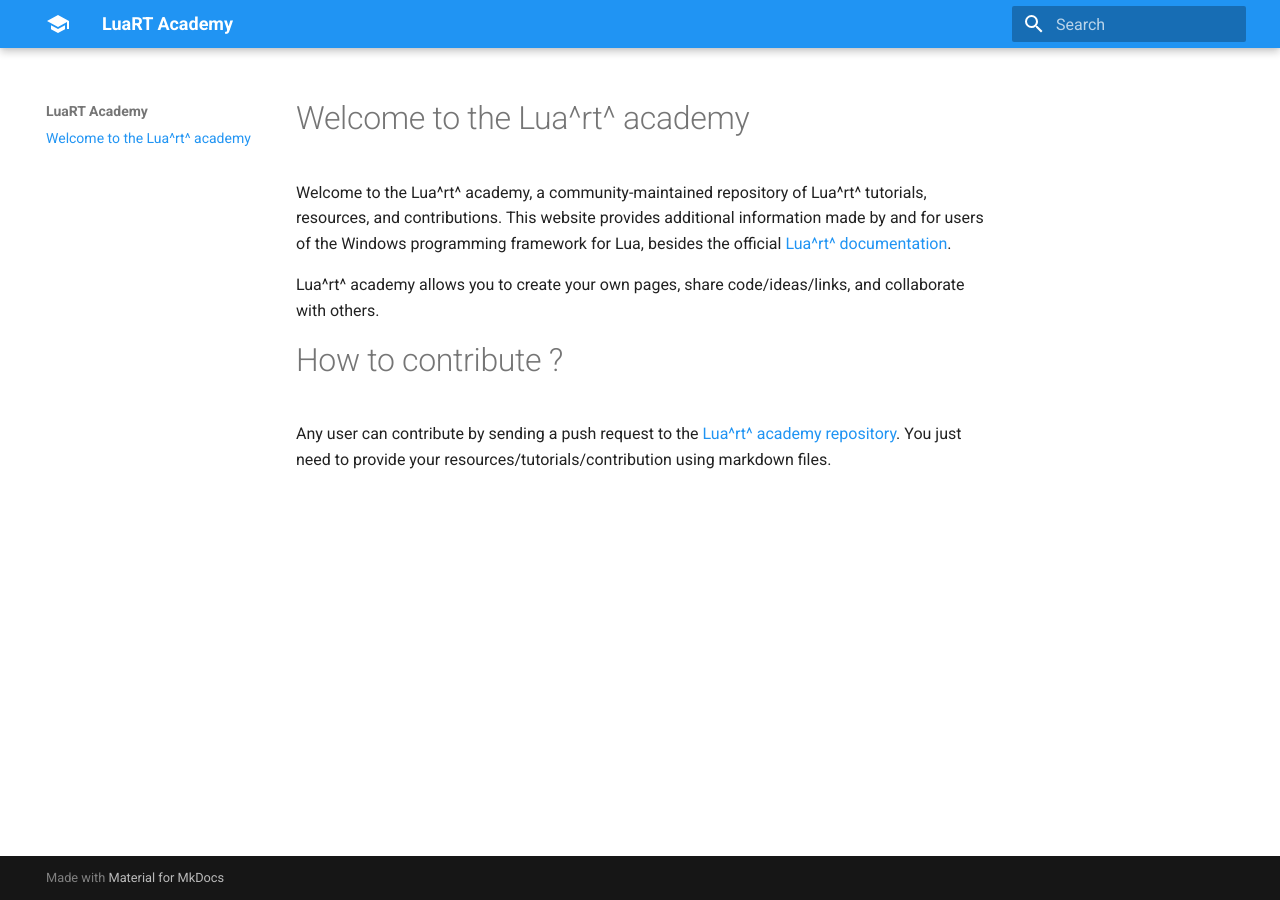
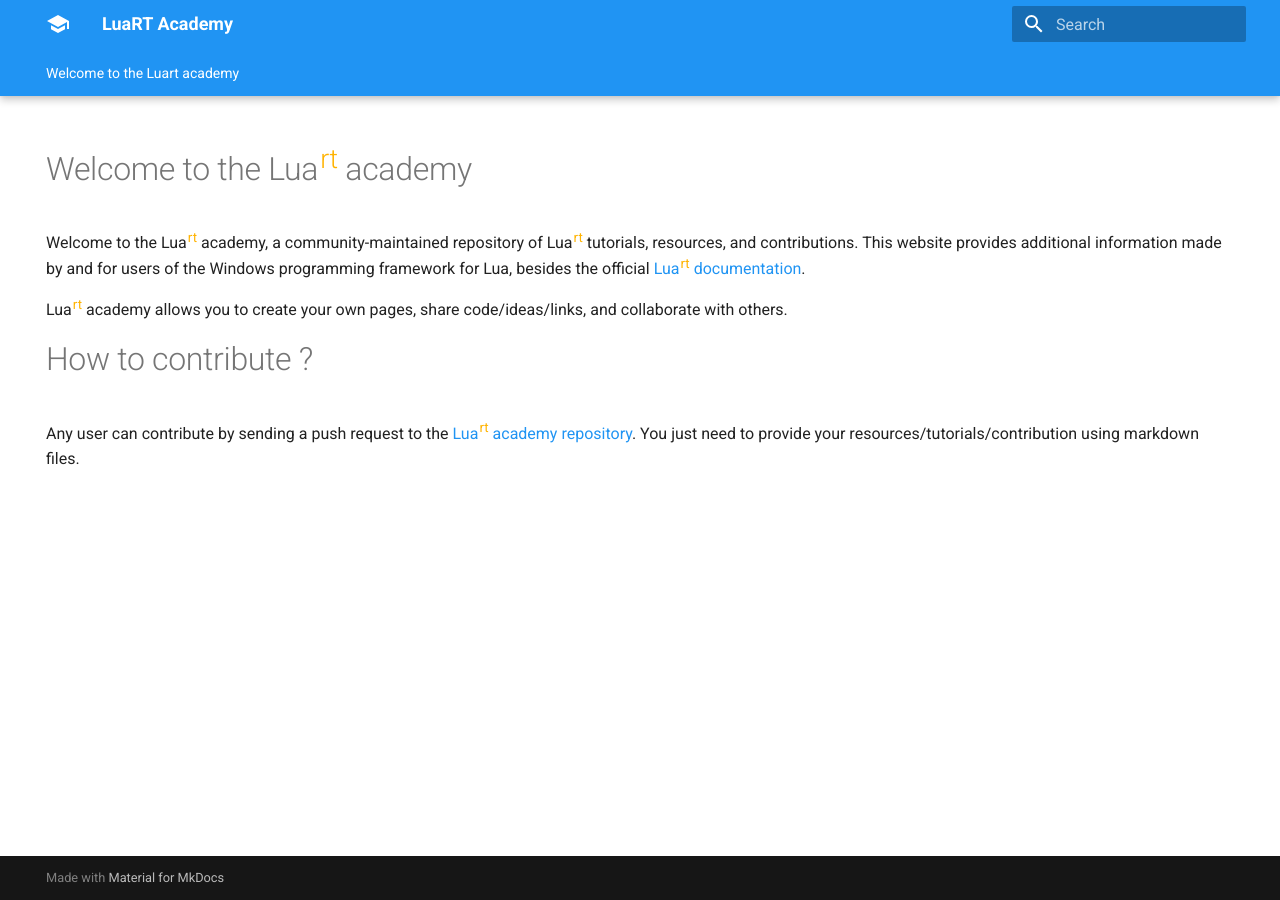
Before and after one commit to starfire11/mdtest, an MkDocs documentation site: the page built from docs/index.md, in a window 1280 px wide. Built offline with MkDocs 1.6.1 and Material for MkDocs 9.7.7, drawn with Linux system fonts in a browser that asks for light colours; some of the changed lines change nothing that is shown.

Commit message:
Updated index page

```diff
--- a/docs/index.md
+++ b/docs/index.md
@@ -1,10 +1,14 @@
-# Welcome to the Lua^rt^ academy
+---
+hide:
+  - navigation
+  - toc
+---
+# Welcome to the Lua<sup style="color:#FFB300">rt</sup> academy
+Welcome to the Lua<sup style="color:#FFB300">rt</sup> academy, a community-maintained repository of Lua<sup style="color:#FFB300">rt</sup> tutorials, resources, and contributions. This website provides additional information made by and for users of the Windows programming framework for Lua, besides the official [Lua<sup style="color:#FFB300">rt</sup> documentation](https://luart.org/doc/index.html).
 
-Welcome to the Lua^rt^ academy, a community-maintained repository of Lua^rt^ tutorials, resources, and contributions. This website provides additional information made by and for users of the Windows programming framework for Lua, besides the official [Lua^rt^ documentation](https://luart.org/doc/index.html).
+Lua<sup style="color:#FFB300">rt</sup> academy allows you to create your own pages, share code/ideas/links, and collaborate with others.
 
-Lua^rt^ academy allows you to create your own pages, share code/ideas/links, and collaborate with others.
 
 # How to contribute ?
-
-Any user can contribute by sending a push request to the [Lua^rt^ academy repository]().
+Any user can contribute by sending a push request to the [Lua<sup style="color:#FFB300">rt</sup> academy repository]().
 You just need to provide your resources/tutorials/contribution using markdown files.
--- a/mkdocs.yml
+++ b/mkdocs.yml
@@ -7,6 +7,10 @@
     accent: amber
   icon:
     logo: material/school
+  features:
+    - navigation.tabs
+    - navigation.tabs.sticky
+    - navigation.path
 
 markdown_extensions:
   - attr_list
```
